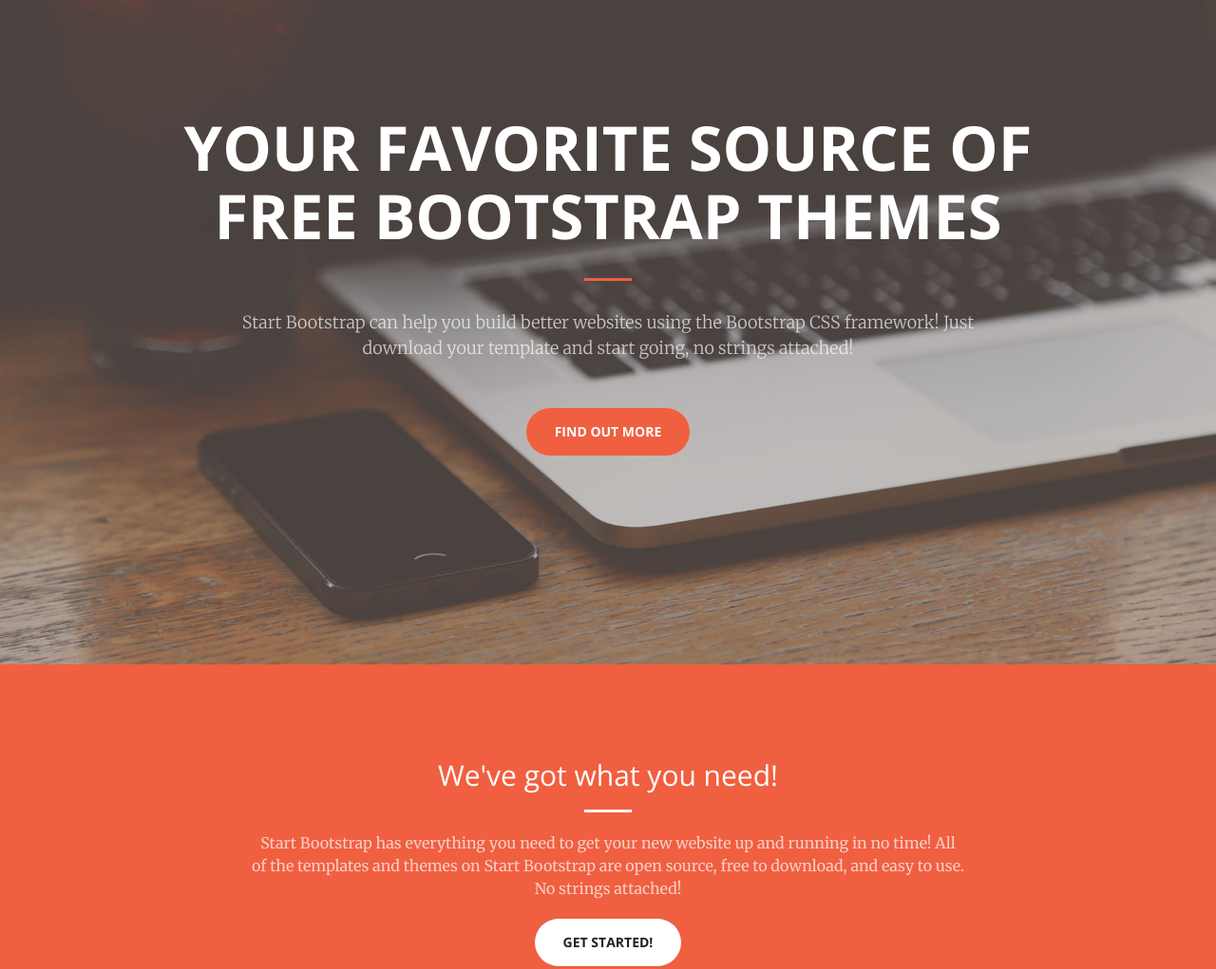
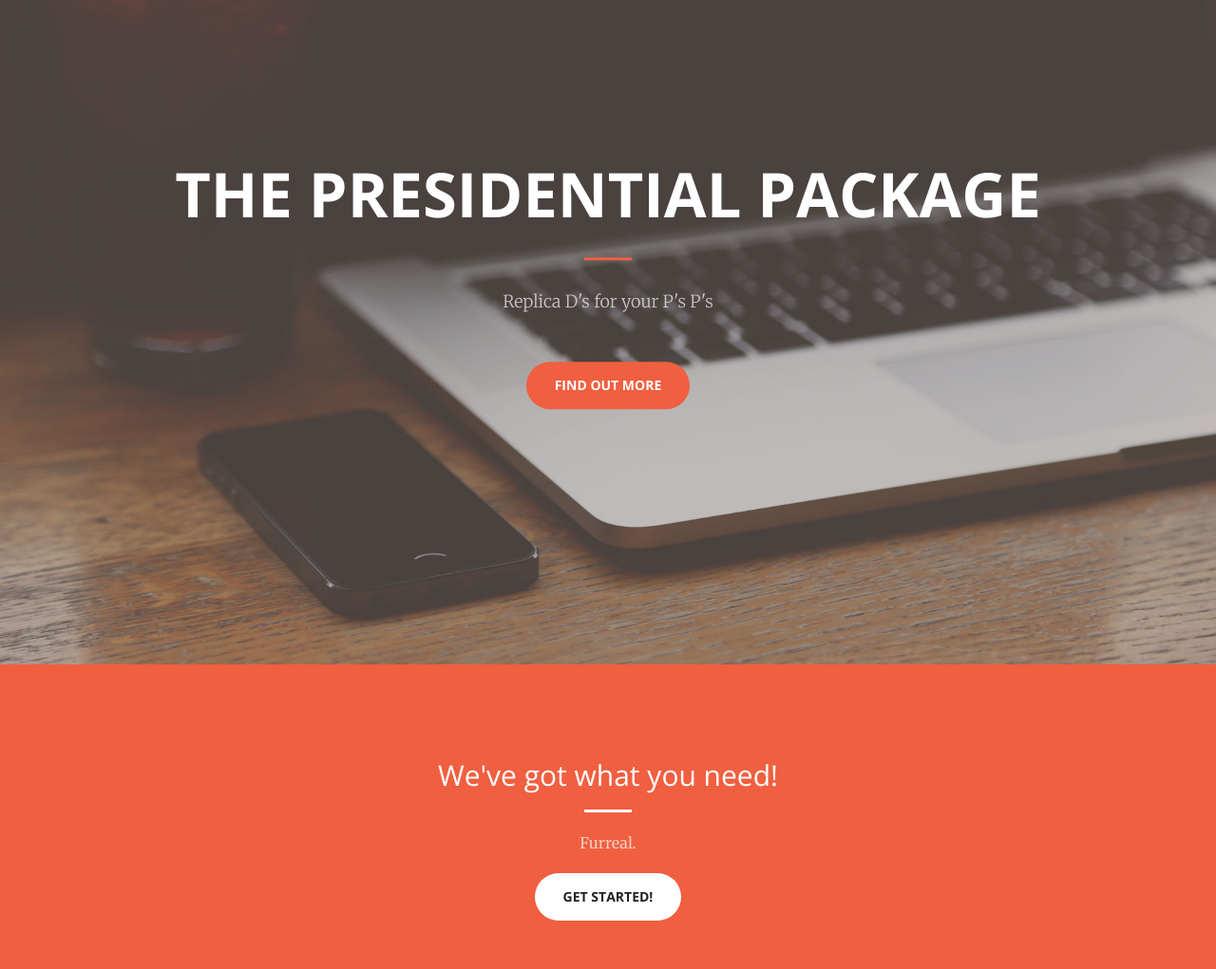
Before and after one commit to thepresidentialpackage/thepresidentialpackage.github.io, a plain HTML site: page index.html in a window 1280 px wide. Shown: the part 100-1121 px from the top of the page at 95% size. Drawn offline with nearby package versions, Linux system fonts and the light colour scheme.

Commit message:
Update index.html

```diff
--- a/index.html
+++ b/index.html
@@ -72,9 +72,9 @@
     <header>
         <div class="header-content">
             <div class="header-content-inner">
-                <h1>Your Favorite Source of Free Bootstrap Themes</h1>
+                <h1>The Presidential Package</h1>
                 <hr>
-                <p>Start Bootstrap can help you build better websites using the Bootstrap CSS framework! Just download your template and start going, no strings attached!</p>
+                <p>Replica D's for your P's P's</p>
                 <a href="#about" class="btn btn-primary btn-xl page-scroll">Find Out More</a>
             </div>
         </div>
@@ -86,7 +86,7 @@
                 <div class="col-lg-8 col-lg-offset-2 text-center">
                     <h2 class="section-heading">We've got what you need!</h2>
                     <hr class="light">
-                    <p class="text-faded">Start Bootstrap has everything you need to get your new website up and running in no time! All of the templates and themes on Start Bootstrap are open source, free to download, and easy to use. No strings attached!</p>
+                    <p class="text-faded">Furreal.</p>
                     <a href="#" class="btn btn-default btn-xl">Get Started!</a>
                 </div>
             </div>
```
